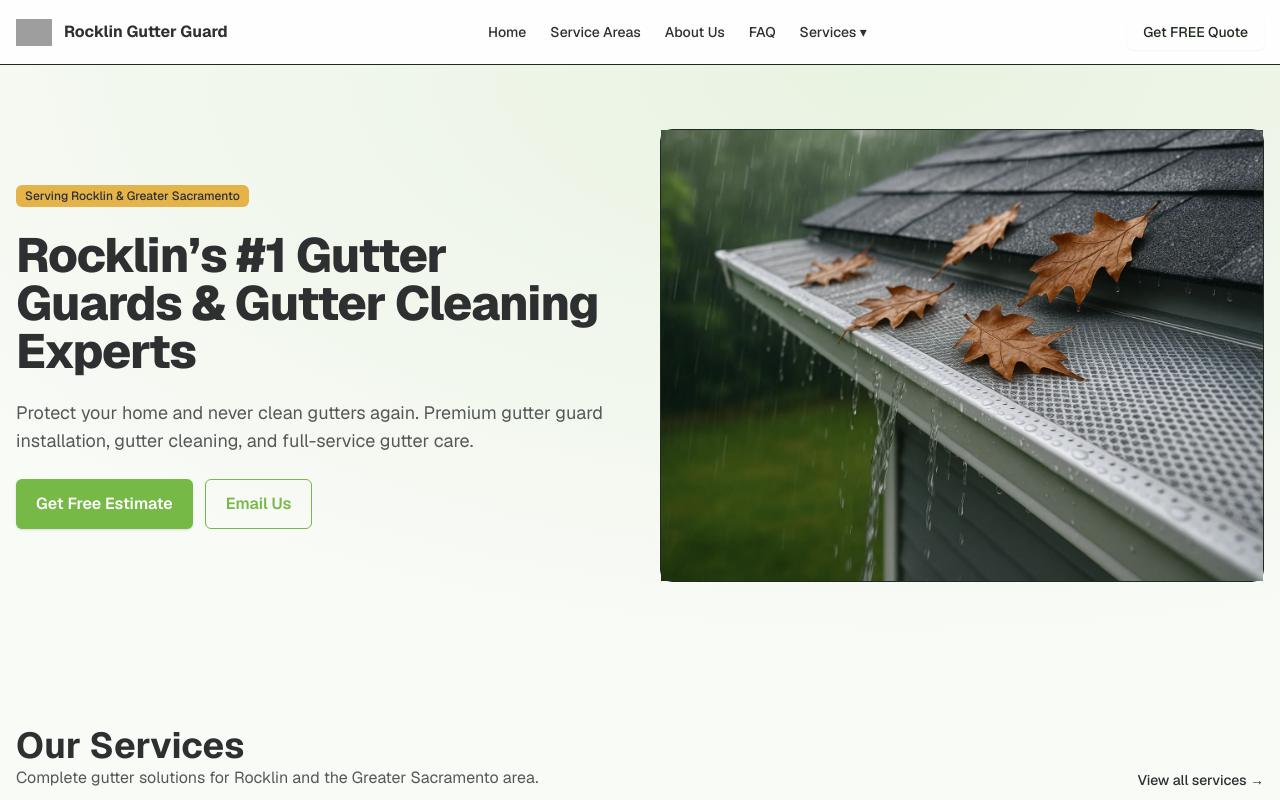
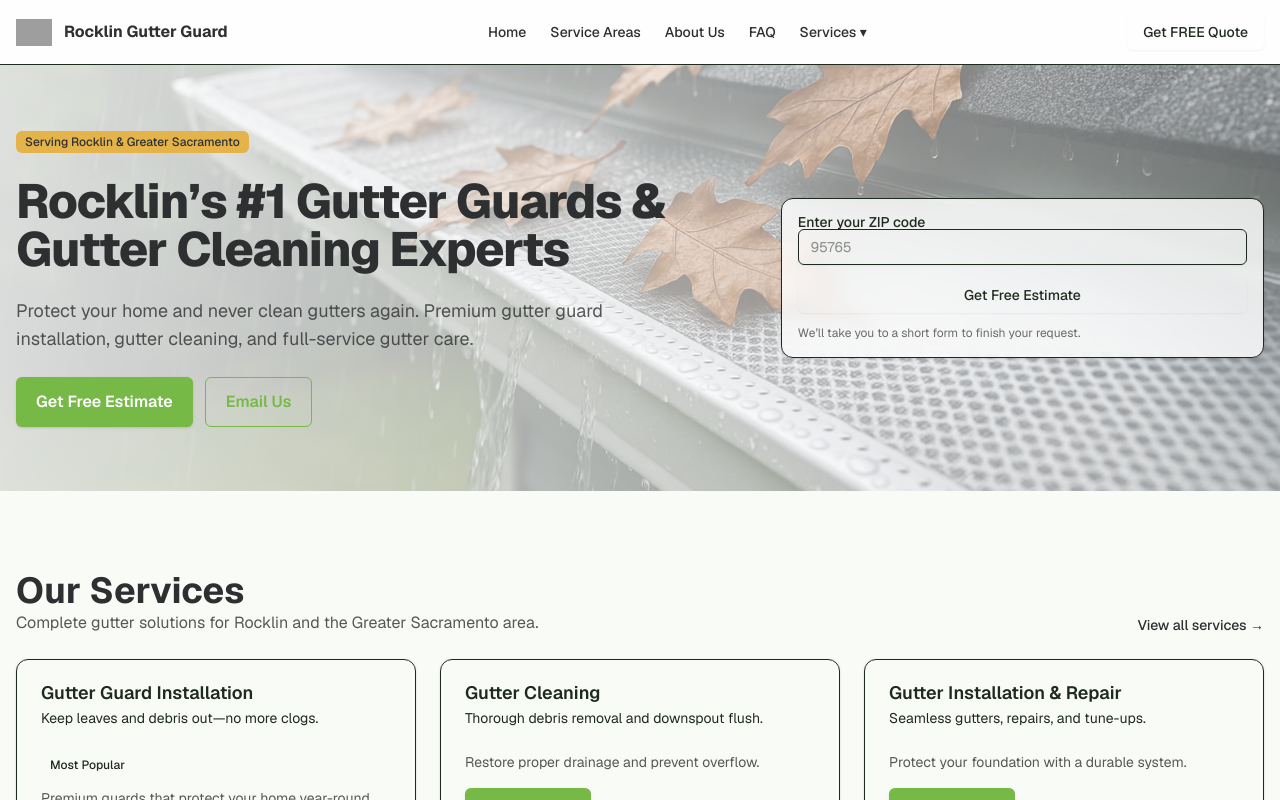
Before and after one commit to MarkTheCoderShark/rocklingutters, a Next.js app: page / in a window 1280 px wide. Shown: the top 800 px of the page. Built offline with nearby package versions, Linux system fonts and the light colour scheme; grey boxes are pictures that could not be loaded.

Commit message:
feat(hero): background image with overlay; right-side ZIP-to-quote CTA routing to get-quote; light theme preserved

```diff
--- a/src/app/page.tsx
+++ b/src/app/page.tsx
@@ -1,7 +1,7 @@
 import Image from "next/image"
 import Link from "next/link"
 import cities from "@/../scripts/cities.json"
-import { QuoteForm, LeadMagnet } from "@/components/HomePageClient"
+import { QuoteForm, LeadMagnet, HeroZipForm } from "@/components/HomePageClient"
 import { Card, CardContent, CardHeader, CardTitle, CardDescription } from "@/components/ui/card"
 import { Badge } from "@/components/ui/badge"
 import { Accordion, AccordionContent, AccordionItem, AccordionTrigger } from "@/components/ui/accordion"
@@ -20,19 +20,22 @@ export default function HomePage() {
     <div className="space-y-20">
       {/* HERO */}
       <section className="relative overflow-hidden">
-        <div className="absolute inset-0 -z-10 bg-[radial-gradient(1200px_600px_at_70%_0%,#76B94720,transparent)]" />
-        <div className="container-custom grid gap-10 py-16 md:grid-cols-2 items-center">
-          <div className="space-y-6">
+        <div className="absolute inset-0 -z-10">
+          <Image src="/images/hero_optimized.webp" alt="Gutter guards installed on a Rocklin home" fill className="object-cover" priority />
+          <div className="absolute inset-0 bg-gradient-to-r from-white/85 to-white/40" />
+        </div>
+        <div className="container-custom grid gap-10 py-16 md:grid-cols-[1.2fr_0.8fr] items-center">
+          <div className="space-y-6 relative z-10">
             <Badge className="bg-brand-gold text-brand-dark">Serving Rocklin & Greater Sacramento</Badge>
             <h1 className="text-4xl md:text-5xl font-extrabold tracking-tight text-brand-dark">Rocklin’s #1 Gutter Guards & Gutter Cleaning Experts</h1>
-            <p className="text-lg text-brand-dark/80">Protect your home and never clean gutters again. Premium gutter guard installation, gutter cleaning, and full-service gutter care.</p>
+            <p className="text-lg text-brand-dark/80 max-w-2xl">Protect your home and never clean gutters again. Premium gutter guard installation, gutter cleaning, and full-service gutter care.</p>
             <div className="flex flex-col sm:flex-row gap-3">
               <Link href="/get-quote/" className="btn-primary">Get Free Estimate</Link>
               <a href="mailto:rocklingutterguard@gmail.com" className="btn-secondary">Email Us</a>
             </div>
           </div>
-          <div className="relative aspect-[4/3] rounded-xl border bg-gradient-to-br from-brand-light-green/10 to-brand-gold/10">
-            <Image src="/images/hero_optimized.webp" alt="Gutter guards installed on a Rocklin home" fill className="object-cover" />
+          <div className="relative z-10">
+            <HeroZipForm />
           </div>
         </div>
       </section>
--- a/src/components/HomePageClient.tsx
+++ b/src/components/HomePageClient.tsx
@@ -5,6 +5,7 @@ import { Input } from "@/components/ui/input"
 import { Textarea } from "@/components/ui/textarea"
 import { Label } from "@/components/ui/label"
 import { Button } from "@/components/ui/button"
+import { useRouter } from "next/navigation"
 
 type QuotePayload = {
   name: string
@@ -101,3 +102,34 @@ export function LeadMagnet() {
     </form>
   )
 }
+
+export function HeroZipForm() {
+  const router = useRouter()
+  const [zip, setZip] = useState("")
+
+  function onSubmit(e: React.FormEvent) {
+    e.preventDefault()
+    const trimmed = zip.trim()
+    if (trimmed.length < 5) return
+    router.push(`/get-quote/?zip=${encodeURIComponent(trimmed)}`)
+  }
+
+  return (
+    <form onSubmit={onSubmit} className="rounded-xl border bg-white/80 backdrop-blur p-4 shadow-sm space-y-3">
+      <div>
+        <Label htmlFor="hero-zip">Enter your ZIP code</Label>
+        <Input
+          id="hero-zip"
+          inputMode="numeric"
+          pattern="[0-9]{5}"
+          placeholder="95765"
+          value={zip}
+          onChange={(e) => setZip(e.target.value)}
+          required
+        />
+      </div>
+      <Button type="submit" className="w-full">Get Free Estimate</Button>
+      <p className="text-xs text-brand-dark/70">We’ll take you to a short form to finish your request.</p>
+    </form>
+  )
+}
```
